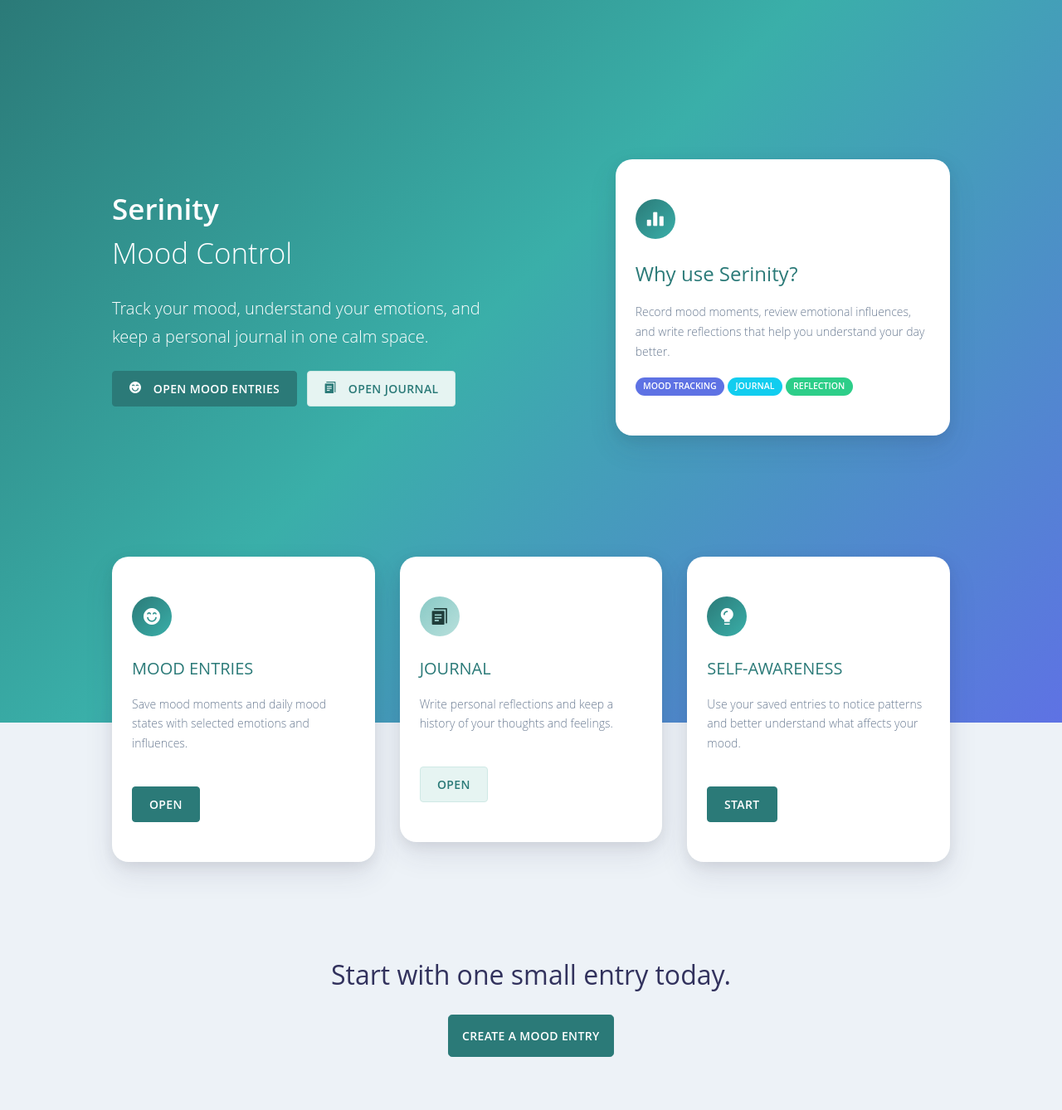
After one commit to Gl3diator/Esprit-PIDEV-3A25-2526-Serinity, a Symfony app: template project/templates/home/index.html.twig in a window 1280 px wide. The commit adds this page. Shown: the whole page at 83% size. Run offline with Twig, Linux system fonts and the light colour scheme; the template is opened without the code that fills it, so the values that code supplies are empty; some libraries are stand-ins or nearby versions.

Commit message:
feat(serinity-web): add landing home page

```diff
--- a/project/public/argon/css/serinity-front.css
+++ b/project/public/argon/css/serinity-front.css
@@ -126,3 +126,144 @@
     color: #fff;
     box-shadow: 0 6px 14px rgba(94, 114, 228, 0.22);
 }
+.serinity-navbar .navbar-brand {
+    letter-spacing: 0.08em;
+}
+
+.serinity-navbar .nav-link {
+    border-radius: 999px;
+    padding: 0.65rem 1rem !important;
+    margin-right: 0.5rem;
+    transition: all 0.2s ease-in-out;
+}
+
+.serinity-navbar .nav-link:hover,
+.serinity-navbar .nav-link.active {
+    background: rgba(255, 255, 255, 0.16);
+    color: #fff !important;
+}
+
+.serinity-navbar .btn-white {
+    border-radius: 999px;
+    font-weight: 600;
+    padding-left: 1rem;
+    padding-right: 1rem;
+}
+.serinity-brand {
+    display: inline-flex;
+    align-items: center;
+    gap: 0.75rem;
+    text-decoration: none;
+}
+
+.serinity-brand-icon {
+    width: 42px;
+    height: 42px;
+    border-radius: 50%;
+    display: inline-flex;
+    align-items: center;
+    justify-content: center;
+    background: rgba(255, 255, 255, 0.16);
+    color: #fff;
+    font-size: 1.1rem;
+    box-shadow: 0 8px 18px rgba(0, 0, 0, 0.12);
+}
+
+.serinity-brand-text {
+    letter-spacing: 0.08em;
+    font-weight: 700;
+}
+
+.serinity-nav-link {
+    border-radius: 999px;
+    padding: 0.7rem 1rem !important;
+    margin-right: 0.5rem;
+    display: inline-flex;
+    align-items: center;
+    transition: all 0.2s ease-in-out;
+}
+
+.serinity-nav-link:hover,
+.serinity-nav-link.active {
+    background: rgba(255, 255, 255, 0.16);
+    color: #fff !important;
+}
+
+.serinity-top-badge {
+    display: inline-flex;
+    align-items: center;
+    padding: 0.65rem 1rem;
+    border-radius: 999px;
+    background: rgba(255, 255, 255, 0.14);
+    color: #fff;
+    font-weight: 600;
+}
+.serinity-landing-hero {
+    background: linear-gradient(135deg, #2b7a78 0%, #3aafa9 45%, #5e72e4 100%);
+}
+
+.serinity-landing-shape span {
+    background: rgba(255, 255, 255, 0.14) !important;
+}
+
+.serinity-icon-teal {
+    background: linear-gradient(135deg, #2b7a78 0%, #3aafa9 100%);
+    color: #fff;
+}
+
+.serinity-icon-soft {
+    background: linear-gradient(135deg, #88c9c5 0%, #b8e0dc 100%);
+    color: #1f3d3a;
+}
+
+.serinity-btn-teal {
+    background: #2b7a78;
+    border-color: #2b7a78;
+    color: #fff;
+}
+
+.serinity-btn-teal:hover,
+.serinity-btn-teal:focus {
+    background: #236865;
+    border-color: #236865;
+    color: #fff;
+}
+
+.serinity-btn-soft {
+    background: #e6f4f2;
+    border-color: #cfe9e5;
+    color: #2b7a78;
+}
+
+.serinity-btn-soft:hover,
+.serinity-btn-soft:focus {
+    background: #d7efeb;
+    border-color: #bddfd9;
+    color: #236865;
+}
+
+.serinity-text-teal {
+    color: #2b7a78 !important;
+}
+
+.serinity-text-soft {
+    color: #3aafa9 !important;
+}
+
+.serinity-section-surface {
+    background: transparent;
+}
+
+.serinity-feature-card {
+    border-radius: 1.25rem;
+    background: #ffffff;
+}
+
+.serinity-feature-card .description {
+    color: #6b7c93;
+}
+
+.serinity-cta-section {
+    padding-top: 1rem;
+    padding-bottom: 4rem;
+}
--- /dev/null
+++ b/project/templates/home/index.html.twig
@@ -0,0 +1,133 @@
+{% extends 'base.html.twig' %}
+
+{% block title %}Serinity{% endblock %}
+
+{% block body %}
+    <main>
+        <section class="section section-shaped section-lg my-0 pb-250 serinity-landing-hero">
+            <div class="shape shape-style-1 serinity-landing-shape">
+                <span class="span-150"></span>
+                <span class="span-50"></span>
+                <span class="span-50"></span>
+                <span class="span-75"></span>
+                <span class="span-100"></span>
+                <span class="span-75"></span>
+                <span class="span-50"></span>
+                <span class="span-100"></span>
+                <span class="span-50"></span>
+                <span class="span-100"></span>
+            </div>
+
+            <div class="container shape-container d-flex align-items-center py-lg">
+                <div class="col px-0">
+                    <div class="row align-items-center justify-content-between">
+                        <div class="col-lg-6 text-white">
+                            <h1 class="display-3 text-white">
+                                Serinity
+                                <span class="d-block">Mood Control</span>
+                            </h1>
+
+                            <p class="lead text-white">
+                                Track your mood, understand your emotions, and keep a personal journal in one calm space.
+                            </p>
+
+                            <div class="btn-wrapper mt-4">
+                                <a href="{{ path('app_mood_entry_index') }}" class="btn serinity-btn-teal btn-icon mb-3 mb-sm-0">
+                                    <span class="btn-inner--icon"><i class="ni ni-satisfied"></i></span>
+                                    <span class="btn-inner--text">Open mood entries</span>
+                                </a>
+
+                                <a href="{{ path('app_journal_entry_index') }}" class="btn serinity-btn-soft btn-icon mb-3 mb-sm-0">
+                                    <span class="btn-inner--icon"><i class="ni ni-single-copy-04"></i></span>
+                                    <span class="btn-inner--text">Open journal</span>
+                                </a>
+                            </div>
+                        </div>
+
+                        <div class="col-lg-5">
+                            <div class="card shadow border-0 serinity-feature-card">
+                                <div class="card-body py-5">
+                                    <div class="icon icon-shape serinity-icon-teal rounded-circle mb-4">
+                                        <i class="ni ni-chart-bar-32"></i>
+                                    </div>
+
+                                    <h4 class="serinity-text-teal">Why use Serinity?</h4>
+
+                                    <p class="description mt-3">
+                                        Record mood moments, review emotional influences, and write reflections that help you understand your day better.
+                                    </p>
+
+                                    <div>
+                                        <span class="badge badge-pill badge-primary">Mood tracking</span>
+                                        <span class="badge badge-pill badge-info">Journal</span>
+                                        <span class="badge badge-pill badge-success">Reflection</span>
+                                    </div>
+                                </div>
+                            </div>
+                        </div>
+                    </div>
+                </div>
+            </div>
+        </section>
+
+        <section class="section section-lg pt-lg-0 mt--200 serinity-section-surface">
+            <div class="container">
+                <div class="row row-grid">
+                    <div class="col-lg-4">
+                        <div class="card card-lift--hover shadow border-0 serinity-feature-card">
+                            <div class="card-body py-5">
+                                <div class="icon icon-shape serinity-icon-teal rounded-circle mb-4">
+                                    <i class="ni ni-satisfied"></i>
+                                </div>
+                                <h5 class="serinity-text-teal text-uppercase">Mood entries</h5>
+                                <p class="description mt-3">
+                                    Save mood moments and daily mood states with selected emotions and influences.
+                                </p>
+                                <a href="{{ path('app_mood_entry_index') }}" class="btn serinity-btn-teal mt-4">Open</a>
+                            </div>
+                        </div>
+                    </div>
+
+                    <div class="col-lg-4">
+                        <div class="card card-lift--hover shadow border-0 serinity-feature-card">
+                            <div class="card-body py-5">
+                                <div class="icon icon-shape serinity-icon-soft rounded-circle mb-4">
+                                    <i class="ni ni-single-copy-04"></i>
+                                </div>
+                                <h5 class="serinity-text-teal text-uppercase">Journal</h5>
+                                <p class="description mt-3">
+                                    Write personal reflections and keep a history of your thoughts and feelings.
+                                </p>
+                                <a href="{{ path('app_journal_entry_index') }}" class="btn serinity-btn-soft mt-4">Open</a>
+                            </div>
+                        </div>
+                    </div>
+
+                    <div class="col-lg-4">
+                        <div class="card card-lift--hover shadow border-0 serinity-feature-card">
+                            <div class="card-body py-5">
+                                <div class="icon icon-shape serinity-icon-teal rounded-circle mb-4">
+                                    <i class="ni ni-bulb-61"></i>
+                                </div>
+                                <h5 class="serinity-text-teal text-uppercase">Self-awareness</h5>
+                                <p class="description mt-3">
+                                    Use your saved entries to notice patterns and better understand what affects your mood.
+                                </p>
+                                <a href="{{ path('app_mood_entry_index') }}" class="btn serinity-btn-teal mt-4">Start</a>
+                            </div>
+                        </div>
+                    </div>
+                </div>
+            </div>
+        </section>
+
+        <section class="section section-lg serinity-cta-section">
+            <div class="container text-center">
+                <h2 class="mb-4">Start with one small entry today.</h2>
+                <a href="{{ path('app_mood_entry_new') }}" class="btn serinity-btn-teal btn-lg">
+                    Create a mood entry
+                </a>
+            </div>
+        </section>
+    </main>
+{% endblock %}
```
Also changed, not shown: project/src/Controller/HomeController.php (added, +16 -0 lines), project/templates/front/base_front.html.twig (+33 -7 lines).
